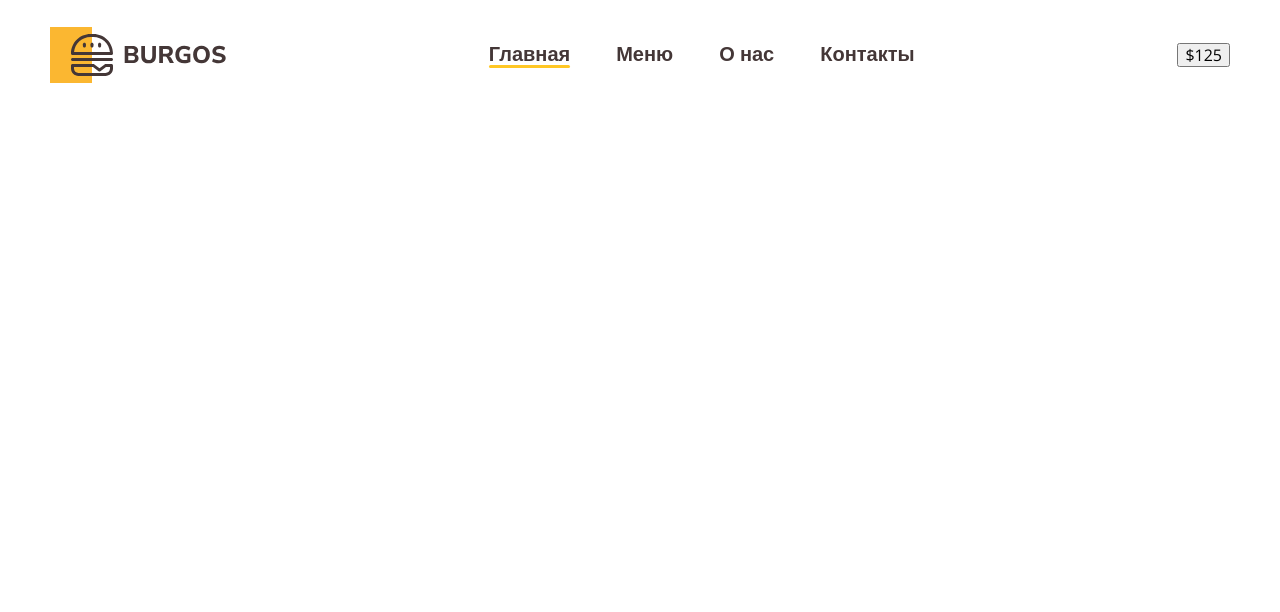
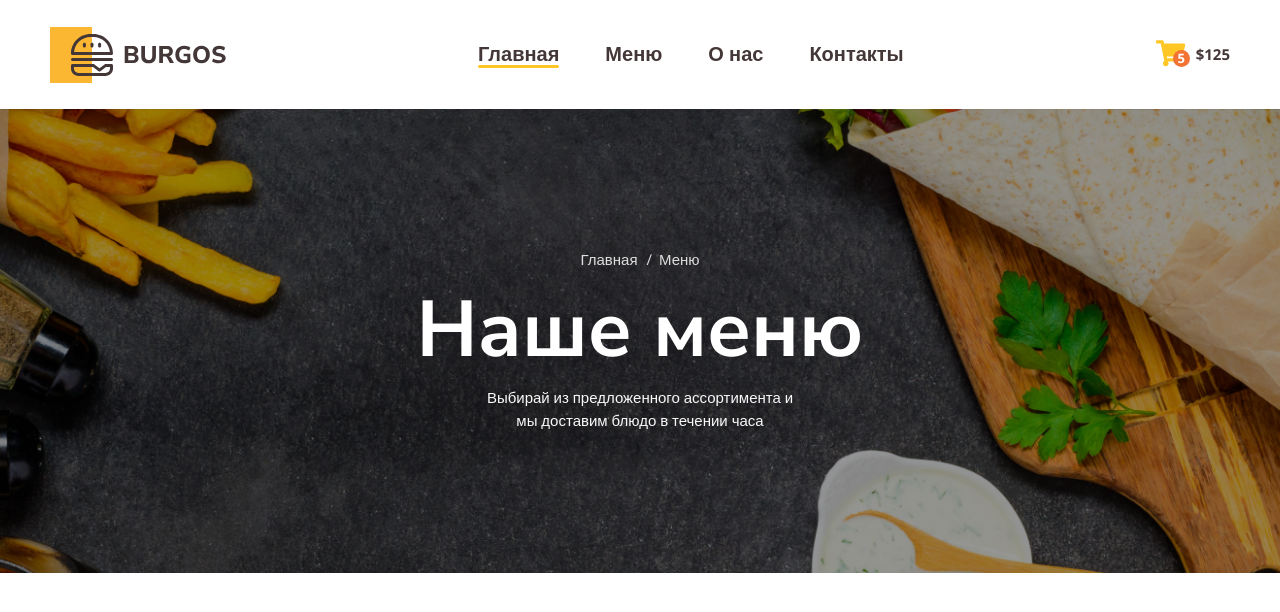
Before and after one commit to AfanasevaEkaterina/Module01-Burger, a plain HTML site: page index.html in a window 1280 px wide. Drawn offline with nearby package versions, Linux system fonts and the light colour scheme.

Commit message:
Add styles

```diff
--- a/index.html
+++ b/index.html
@@ -1,5 +1,5 @@
 <!DOCTYPE html>
-<html lang="en">
+<html lang="ru">
 <head>
     <meta charset="UTF-8">
     <meta name="viewport" content="width=device-width, initial-scale=1.0">
@@ -24,9 +24,25 @@
                         <li><a href="#">Контакты</a></li>
                     </ul>
                 </nav>
-                <button type="button">$125</button>
+                <button type="button" class="button">
+                    <span class="button-item">
+                        <img src="images/cart.svg" alt="Корзина">
+                        <span class="button-count">5</span>
+                    </span>
+                    <span class="button-text">$125</span>
+                </button>
             </div>
         </div>
     </header>
+    <div class="bg">
+        <div class="container">
+            <ul class="breadcrumbs">
+                <li><a href="#">Главная</a></li>
+                <li><a href="#">Меню</a></li>
+            </ul>
+            <h1 class="title">Наше меню</h1>
+            <p class="description">Выбирай из предложенного ассортимента и мы доставим блюдо в течении часа</p>
+        </div>
+    </div>
 </body>
 </html>
--- a/styles/main.css
+++ b/styles/main.css
@@ -42,7 +42,7 @@ body {
 }
 
 .header-nav a::after {
-    content: '';
+    content: "";
     width: 100%;
     height: 3px;
     border-radius: 1.5px;
@@ -53,3 +53,78 @@ body {
 .header-nav a.active::after {
     background: #ffc725;
 }
+.button {
+    display: flex;
+    align-items: center;
+    background-color: transparent;
+    border: none;
+    padding: 0;
+    gap: 10px;
+}
+.button-item {
+    position: relative;
+}
+.button-count {
+    font-weight: 700;
+    font-size: 13px;
+    color: #FFF;
+    background-color: #F37335;
+    border-radius: 100%;
+    position: absolute;
+    width: 17px;
+    height: 17px;
+    text-align: center;
+    line-height: 1.3;
+    bottom: 3px;
+    right: -4px;
+}
+.button-text {
+    color: #443737;
+    font-weight: 700;
+    font-size: 15px;
+}
+
+.bg {
+text-align: center;
+color: #FFF;
+background-image: url(../images/bg.jpg);
+background-size: cover;
+background-position: center center;
+padding: 142px 0;
+}
+.breadcrumbs {
+    padding-left: 0;
+    margin-top: 0;
+    list-style-type: none;
+    display: flex;
+    justify-content: center;
+    gap: 16px;
+}
+.breadcrumbs a {
+    color: #DEDEDE;
+    font-size: 15px;
+    font-family: "Open Sans", sans-serif;
+    text-decoration: none;
+}
+.breadcrumbs a::before {
+    content: '/';
+    position: relative;
+    left: -7px;
+}
+.breadcrumbs li:first-child a::before {
+    display: none;
+}
+.title{
+    font-weight: 700;
+    font-size: 79px;
+    margin-top: 10px;
+    margin-bottom: 10px;
+}
+.description {
+    font-family: "Open Sans", sans-serif;
+    font-size: 15px;
+    line-height: 1.5;
+    color: #FAF9F9;
+    max-width: 320px;
+    margin: 0 auto;
+}
```
Also changed, not shown: images/bg.jpg (added), images/cart.svg (added), images/test.png (deleted).
